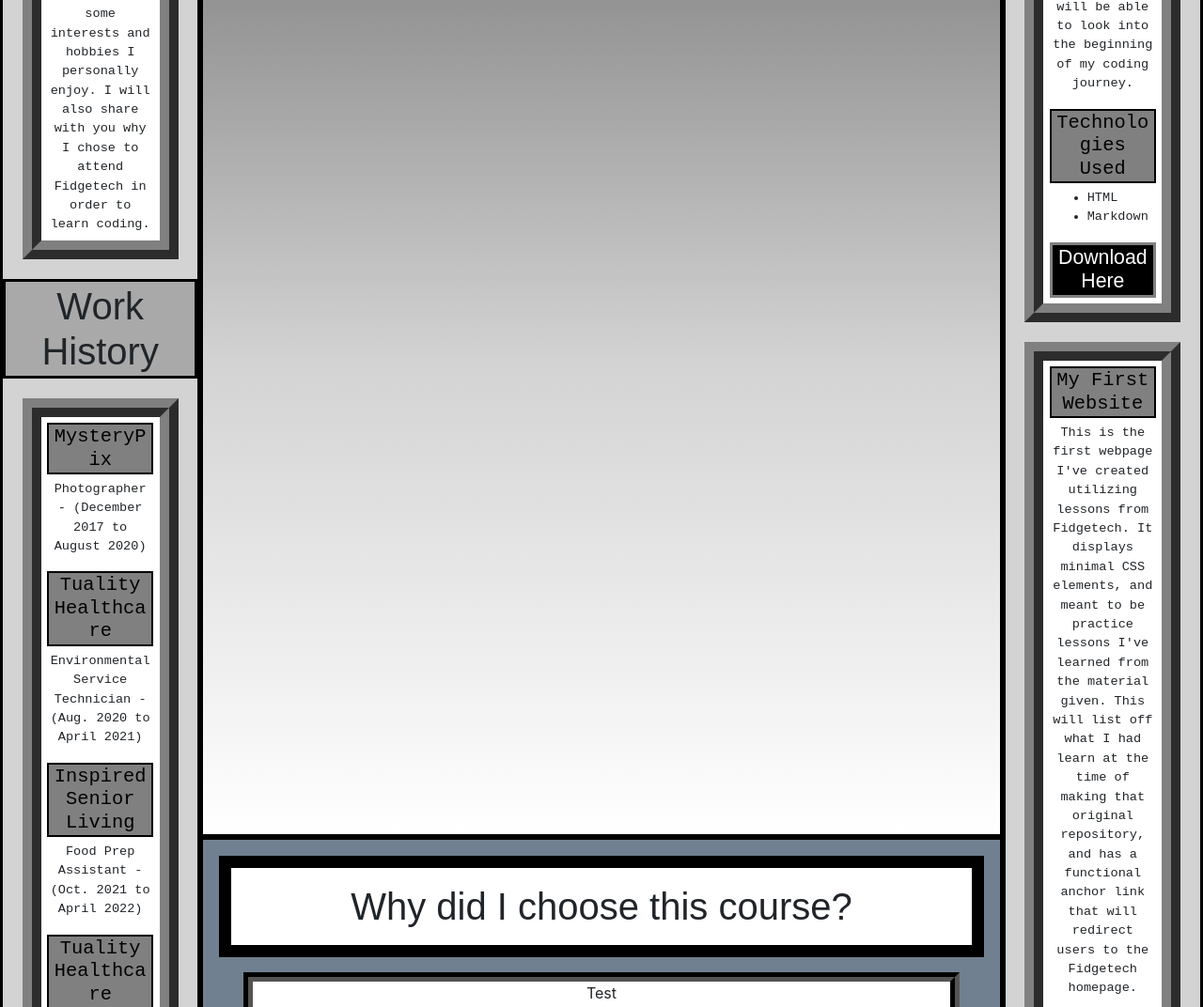
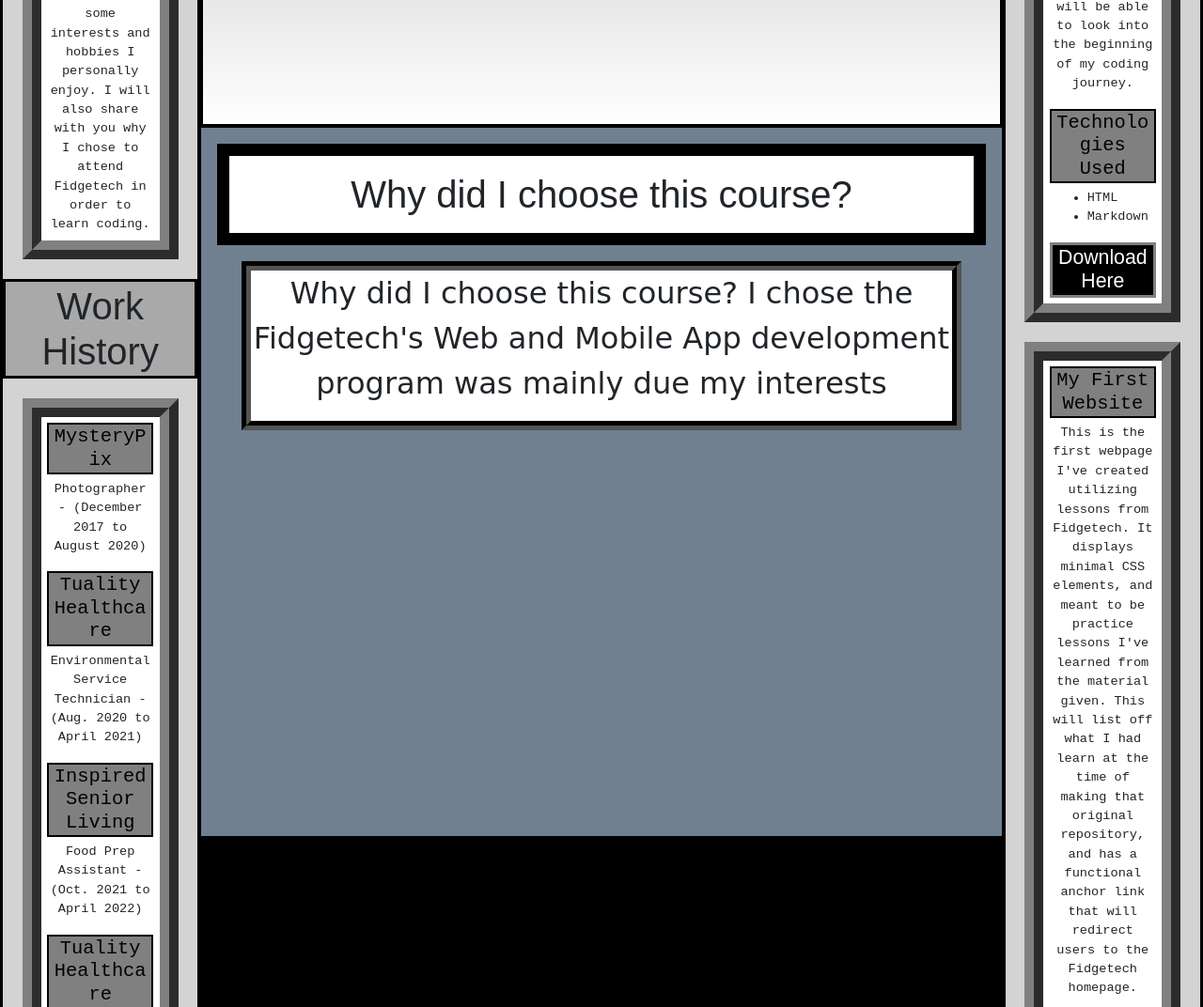
Before and after one commit to JButch-99/portfolio_ip, a plain HTML site: page index.html in a window 1280 px wide. Shown: the part 620-1692 px from the top of the page at 94% size. Drawn offline with Linux system fonts and the light colour scheme.

Commit message:
This will update item5 and change area for item1.

```diff
--- a/css/styles.css
+++ b/css/styles.css
@@ -13,7 +13,7 @@ h1.name {
   background-color: goldenrod;
   border: solid gold 3px;
   max-width: 100%;
-  font-size: 300%;
+  font-size: 200%;
   font-weight: 900;
   font-family: Arial, Helvetica, sans-serif;
   -webkit-text-stroke-color: black;
@@ -53,7 +53,7 @@ ul.ed {
 }
 
 .item1 {
-  grid-area: 1/3/3/11;
+  grid-area: 1/3/1/11;
   background: linear-gradient(black, grey, lightgrey, white);
   text-align: center;
   border: solid black 3px;
@@ -80,9 +80,14 @@ ul.ed {
 
 .item5 {
   background-color: slategray;
-  grid-area: 3/3/4/11;
-  border: solid black 3px;
+  grid-area: 2/3/3/11;
+  border: solid black 1px;
   text-align: center;
+}
+
+.dialogue {
+  font-size: 200%;
+  font-family: cursive;
 }
 
 .about {
--- a/index.html
+++ b/index.html
@@ -191,7 +191,9 @@
     <div class="item5">
       <h1 class="n2">Why did I choose this course?</h1>
       <div class="about">
-        <p>Test</p>
+        <p class="dialogue">
+          Why did I choose this course? I chose the Fidgetech's Web and Mobile App development program was mainly due my interests
+        </p>
       </div>
     </div>
 </body>
```
